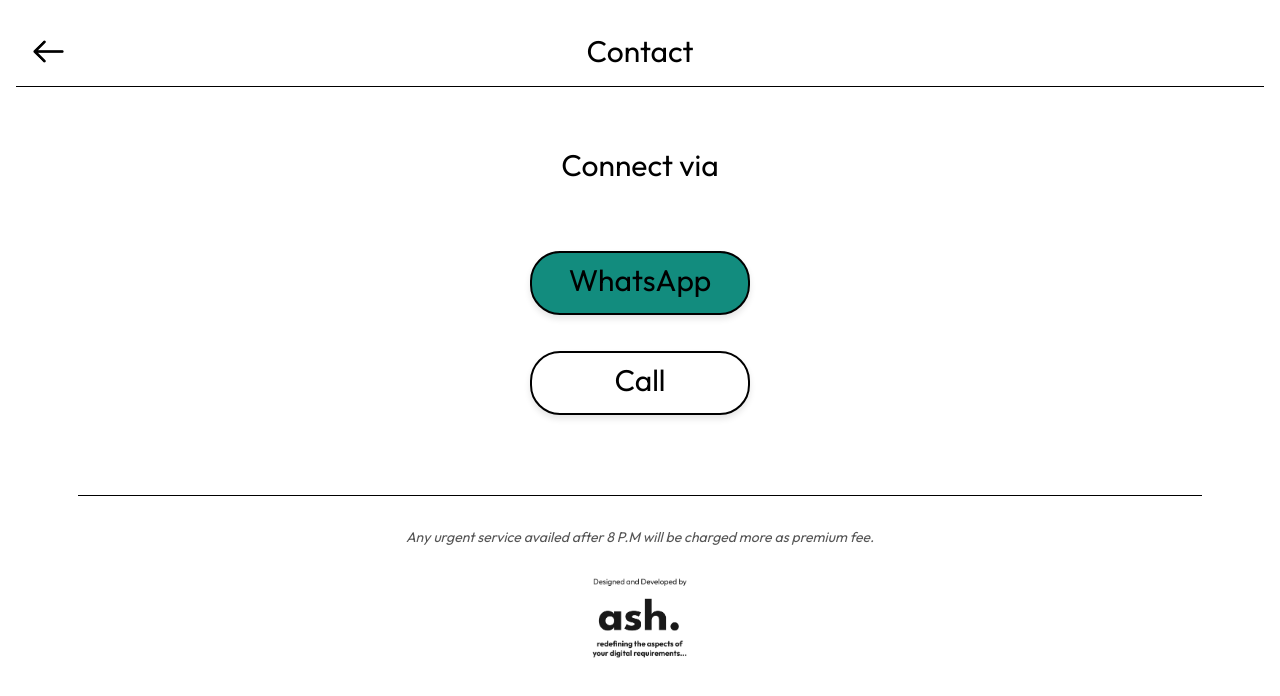
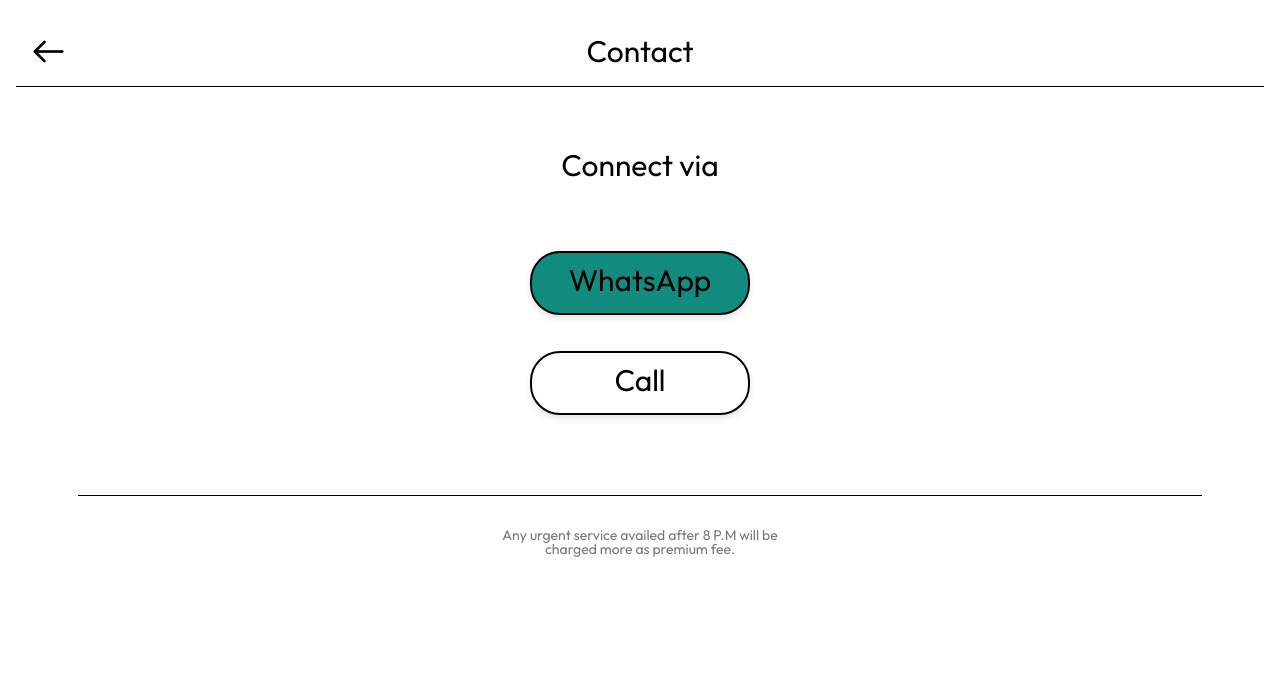
Before and after one commit to ayushthakurrrr/Technician-s-Web, a React (Vite) app: page /contact in a window 1280 px wide. Shown: the top 696 px of the page. Built offline with nearby package versions, Linux system fonts and the light colour scheme.

Commit message:
contact no.,logo removed,text check

```diff
--- a/src/css/contact.css
+++ b/src/css/contact.css
@@ -94,10 +94,18 @@
 }
 
 .urgent-text {
+
+  width: 283px;
+  height: 75px;
   margin-top: 2rem;
   font-size: 0.875rem;
-  color: #555;
-  font-style: italic;
+  color:rgba(121, 120, 120, 1);
+  font-family:'Outfit',sans-serif;
+  left: 76px;
+  font-weight: 400;
+  size: 20px;
+  line-height: 100%;
+  letter-spacing: 0%;
 }
 
 /* Divider Line */
@@ -110,7 +118,7 @@
 
 .developer-logo {
   width: 130px;
-  margin-top: 1rem;
+  margin-top: 0.5rem;
   margin-bottom: 1rem;
   opacity: 0.9;
 }
--- a/src/pages/Contact.jsx
+++ b/src/pages/Contact.jsx
@@ -4,8 +4,8 @@
 // Import the external CSS file
 
 const Contact = () => {
-  const whatsappNumber = "+919999999999"; // Replace with actual number
-  const phoneNumber = "+919999999999";   // Replace with actual number
+  const whatsappNumber = "+916265317106"; // Replace with actual number
+  const phoneNumber = "+916265317106";   // Replace with actual number
 
   return (
     <div className="contact-container">
@@ -39,12 +39,12 @@
         8 P.M will be charged
         more as premium fee.</p>
 
-        {/* 🖼️ Add Developer Logo at the bottom */}
+        {/* 🖼️ Add Developer Logo at the bottom
       <img
         src="/images/ash-logo.png"
         alt="Developer Logo"
         className="developer-logo"
-      />
+      /> */}
     </div>
   );
 };
```
